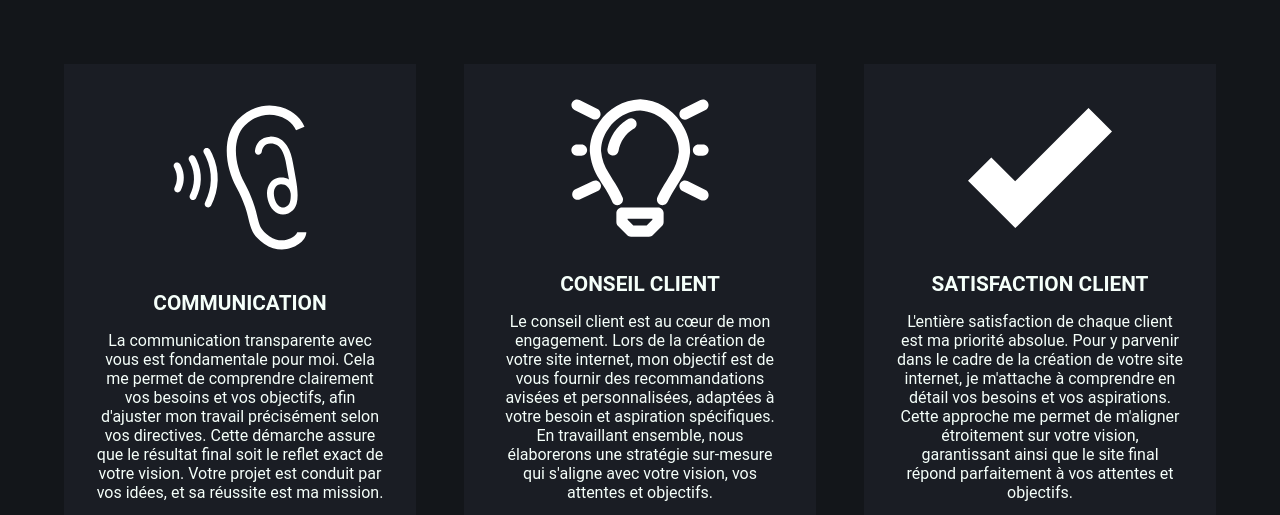
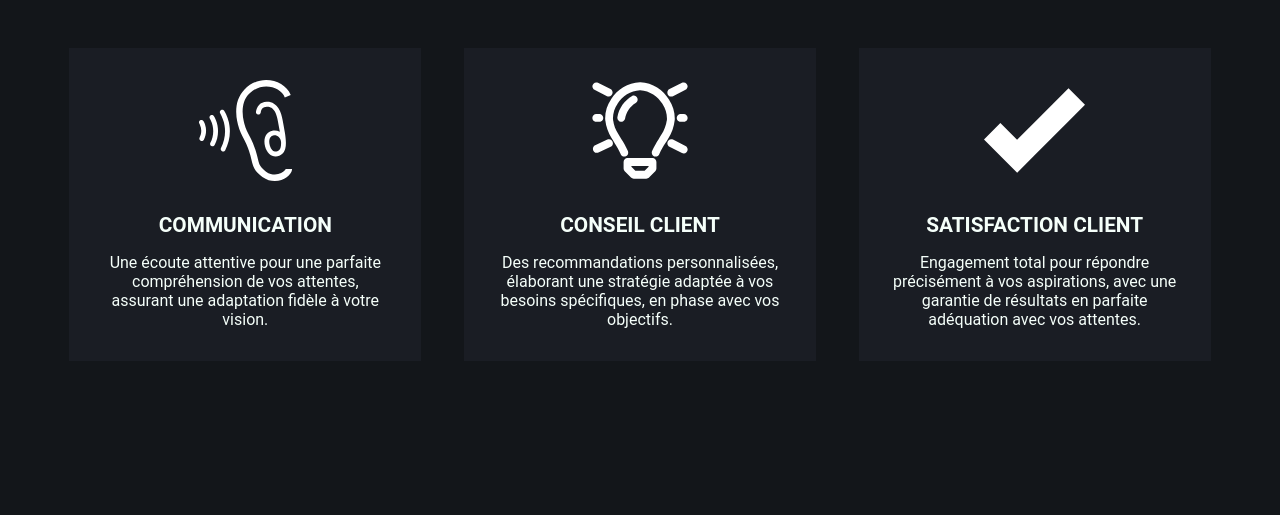
Before and after one commit to xamayca/PORTFOLIO, a plain HTML site: page index.html in a window 1280 px wide. Shown: the part 134-649 px from the top of the page. Drawn offline with Linux system fonts and the light colour scheme.

Commit message:
fix cards

```diff
--- a/index.html
+++ b/index.html
@@ -18,7 +18,7 @@
     <title>Portfolio: HARIOUAT Christopher</title>
 </head>
 
-<body class="bg-dark txt-white">
+<body class="bg-dark-light txt-white">
 
     <!-- NAVIGATION BAR / NAVIGATION LINKS / MOBILE CONTACT LINKS -->
     <nav class="d-flex items-center justify-around fixed vh-10 w-100 top-0 bg-dark-light fw-bold z-2">
@@ -78,43 +78,38 @@
     </nav>
 
     <!-- SECTION ABOUT / COMMUNICATION / CONSEIL / SATISFACTION -->
-    <section id="about" class="d-flex flex-column items-center txt-center pt-5 pb-5 w-100">
+    <section id="about" class="d-flex flex-column items-center txt-center pt-5 pb-5 w-100 bg-dark">
 
         <!-- Section Title -->
         <h4 class="txt-white txt-white txt-up txt-spc-02 fw-bold fs-2 mb-2">Mes atouts</h4>
 
-        <div class="d-flex justify-around gap-3 p-1 w-90 flex-wrap flex-stretch">
+        <div class="d-flex justify-around gap-2 w-90 flex-wrap flex-stretch">
 
             <div class="d-flex flex-column items-center justify-around gap-1 bg-dark-light p-2">
-                <img src="./assets/img/ico-ear.svg" alt="" class="w-50 h-100 mb-1">
+                <img src="./assets/img/ico-ear.svg" alt="image représentant la communication" class="w-35 h-100 mb-1">
                 <h5 class="txt-up fs-1-3">Communication</h5>
                 <p>
-                    La communication transparente avec vous est fondamentale pour moi. Cela me permet de
-                    comprendre clairement vos besoins et vos objectifs, afin d'ajuster mon travail précisément selon vos
-                    directives. Cette démarche assure que le résultat final soit le reflet exact de votre vision. Votre
-                    projet est conduit par vos idées, et sa réussite est ma mission.
+                    Une écoute attentive pour une parfaite compréhension de vos attentes, assurant une adaptation fidèle
+                    à votre vision.
                 </p>
             </div>
 
             <div class="d-flex flex-column items-center justify-around gap-1 bg-dark-light p-2">
-                <img src="./assets/img/ico-bulb.svg" alt="" class="w-50 h-100 mb-1">
+                <img src="./assets/img/ico-bulb.svg" alt="image représentant le conseil client" class="w-35 h-100 mb-1">
                 <h5 class="txt-up fs-1-3">Conseil client</h5>
                 <p>
-                    Le conseil client est au cœur de mon engagement. Lors de la création de votre
-                    site internet, mon objectif est de vous fournir des recommandations avisées et personnalisées,
-                    adaptées à votre besoin et aspiration spécifiques. En travaillant ensemble, nous élaborerons une
-                    stratégie sur-mesure qui s'aligne avec votre vision, vos attentes et objectifs.
+                    Des recommandations personnalisées, élaborant une stratégie adaptée à vos besoins spécifiques, en
+                    phase avec vos objectifs.
                 </p>
             </div>
 
             <div class="d-flex flex-column items-center justify-around gap-1 bg-dark-light p-2">
-                <img src="./assets/img/ico-valid.svg" alt="" class="w-50 h-100 mb-1">
+                <img src="./assets/img/ico-valid.svg" alt="image représentant la satisfaction client"
+                    class="w-35 h-100 mb-1">
                 <h5 class="txt-up fs-1-3">Satisfaction client</h5>
                 <p>
-                    L'entière satisfaction de chaque client est ma priorité absolue. Pour y parvenir dans le cadre de la
-                    création de votre site internet, je m'attache à comprendre en détail vos besoins et vos aspirations.
-                    Cette approche me permet de m'aligner étroitement sur votre vision, garantissant ainsi que le site
-                    final répond parfaitement à vos attentes et objectifs.
+                    Engagement total pour répondre précisément à vos aspirations, avec une garantie de résultats en
+                    parfaite adéquation avec vos attentes.
                 </p>
             </div>
 
@@ -124,7 +119,7 @@
 
 
     <!-- SECTION SKILLS / HTML / CSS / JS / BOOTSTRAP / FIGMA / PHOTOSHOP -->
-    <section class="d-flex flex-column items-center txt-center pt-5 pb-5 w-100">
+    <section class="d-flex flex-column items-center txt-center pt-5 pb-5 w-100 bg-dark">
 
         <!-- Section Title -->
         <h4 class="txt-white txt-white txt-up txt-spc-02 fw-bold fs-2 mb-2">Compétences numérique</h4>
@@ -243,7 +238,7 @@
     </section>
 
     <!-- SECTION PROJECT / A FLEUR DE POT / FRANCE SURVIVAL / PORTFOLIO -->
-    <section class="d-flex flex-column items-center txt-center pt-5 pb-5 w-100 gap-2">
+    <section class="d-flex flex-column items-center txt-center pt-5 pb-5 w-100 gap-2 bg-dark">
 
         <!-- Section Title -->
         <h4 class="txt-white txt-white txt-up txt-spc-02 fw-bold fs-2 mb-2">Mes projets & réalisation</h4>
```
